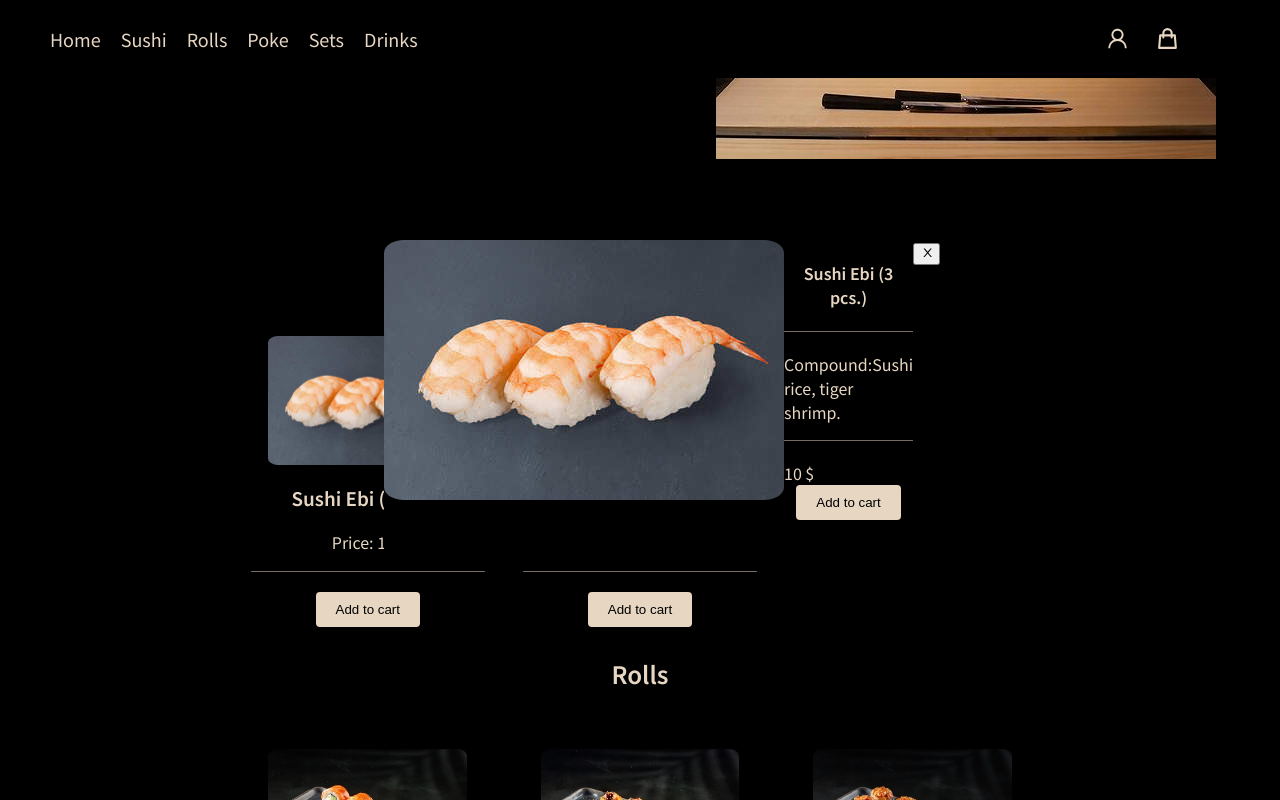
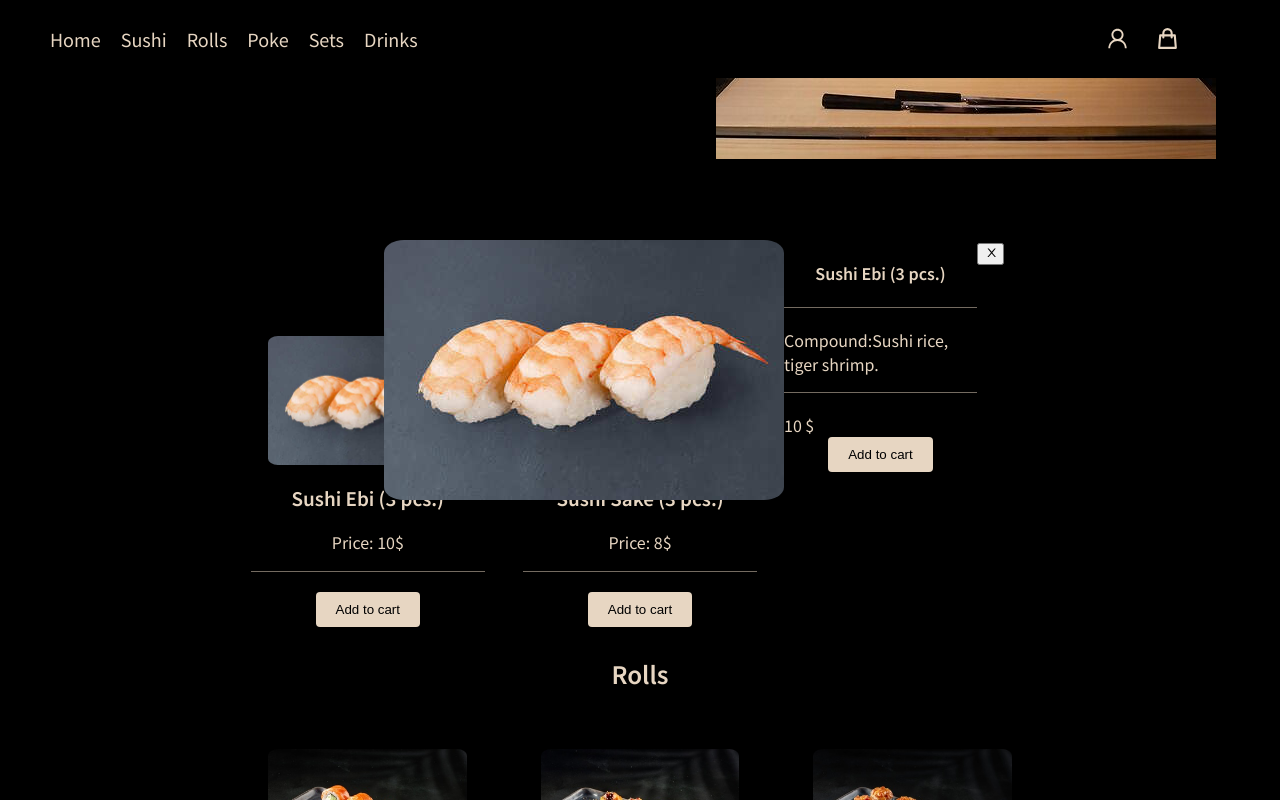
Before and after one commit to Saitnbone/fs-sushi-shop__frontend, a React (Create React App) app in the folder frontend/: page / in a window 1280 px wide. Both pictures are taken after a click on the picture 367 px from the left and 1555 px from the top of the page. Shown: the part 1155-1955 px from the top of the page. Built offline with nearby package versions, Linux system fonts and the light colour scheme.

Commit message:
Редактирование файлов

```diff
--- a/frontend/src/App.js
+++ b/frontend/src/App.js
@@ -1,5 +1,5 @@
 import React from "react";
-import { useState } from "react";
+import { useState, useEffect } from "react";
 import "./index.css";
 import Category from "./components/Category";
 import Cart from "./components/Cart";
--- a/frontend/src/index.css
+++ b/frontend/src/index.css
@@ -375,12 +375,12 @@ li.dropdown {
   margin-right: 4em;
 }
 
-/* Setka blokov */
+/* Сетка сетка блоков  */
 .wrap_containers {
   display: flex;
 }
 
-/* Paneli (levaya i pravaya) */
+/* Панели (левая и правая) */
 .left_panel {
   float: left;
   background-color: black;
@@ -397,7 +397,7 @@ li.dropdown {
   width: 12%;
 }
 
-/* Menu kortochki_tovarov*/
+/* Меню карточки товаров */
 .item_image {
   cursor: pointer;
   display: flex;
@@ -441,17 +441,12 @@ li.dropdown {
 }
 
 /* Стили для модульного окна с описанием товаров */
-.background_description{
-  background-color: #555;
-  top: 100%;
-  left: 100%;
-}
 .description{
   position: fixed;
   top: 30%;
   left: 30%;
-  width: 40%;
-  height: 40%;
+  width: 50%;
+  height: auto;
   display: flex;
   /* align-items: center;
   justify-content: center; */
```
Also changed, not shown: 1 other file (tests, documents, lock files or other folders).
